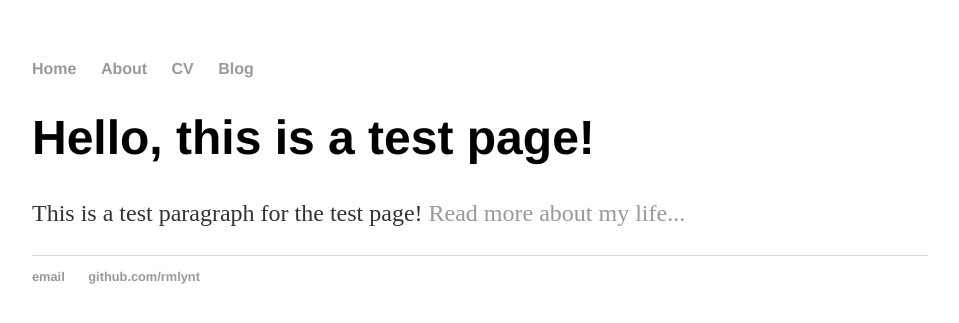
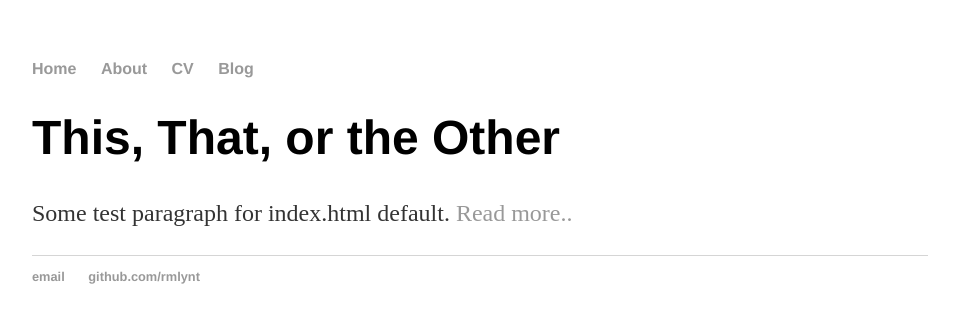
Before and after one commit to rmlynt/rmlynt.github.io, a Jekyll site: the page built from index.html, in a window 1280 px wide. Shown: the top 323 px of the page, without its empty margins (160-1119 px from the left). Built offline with Jekyll 4.4.1, drawn with Linux system fonts in a browser that asks for light colours.

Commit message:
Update index.html
Updated index.html to match jekyll styling.

```diff
--- a/index.html
+++ b/index.html
@@ -1,29 +1,8 @@
-<!DOCTYPE html>
-<html>
-	<head>
-		<title>Ryan Lynt</title>
-		<link rel="stylesheet" href="css/main.css">
-	</head>
-	<body>
-		<nav>
-    		<ul>
-        		<li><a href="/">Home</a></li>
-	        	<li><a href="/about">About</a></li>
-        		<li><a href="/cv">CV</a></li>
-        		<li><a href="/blog">Blog</a></li>
-    		</ul>
-		</nav>
-		<div class="container">
-    		<div class="blurb">
-        		<h1>Hello, this is a test page!</h1>
-				<p>This is a test paragraph for the test page! <a href="/about">Read more about my life...</a></p>
-    		</div><!-- /.blurb -->
-		</div><!-- /.container -->
-		<footer>
-    		<ul>
-        		<li><a href="mailto:ryan.lynt@gmail.com">email</a></li>
-        		<li><a href="https://github.com/rmlynt">github.com/rmlynt</a></li>
-			</ul>
-		</footer>
-	</body>
-</html>
+---
+layout: default
+title: Ryan Lynt
+---
+<div class="blurb">
+	<h1>This, That, or the Other</h1>
+	<p>Some test paragraph for index.html default. <a href="/about">Read more..</a></p>
+</div><!-- /.blurb -->
```
